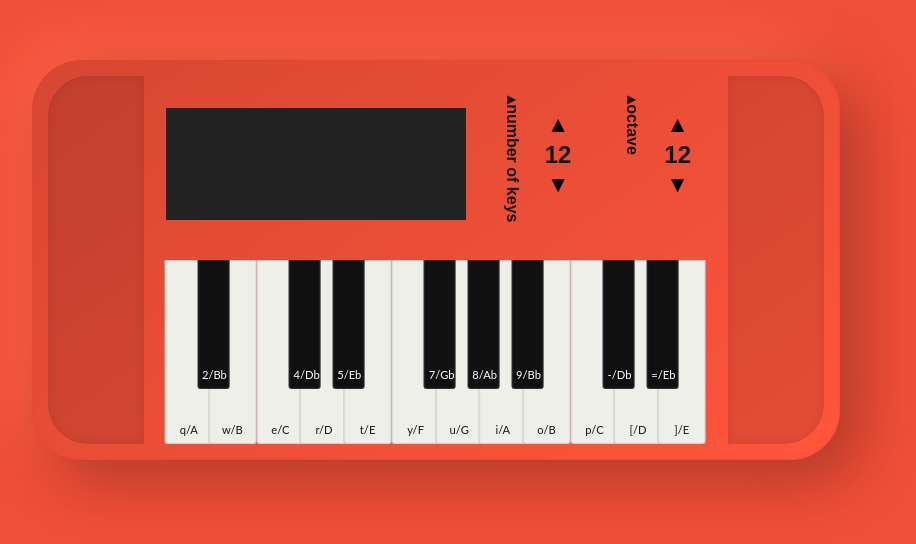
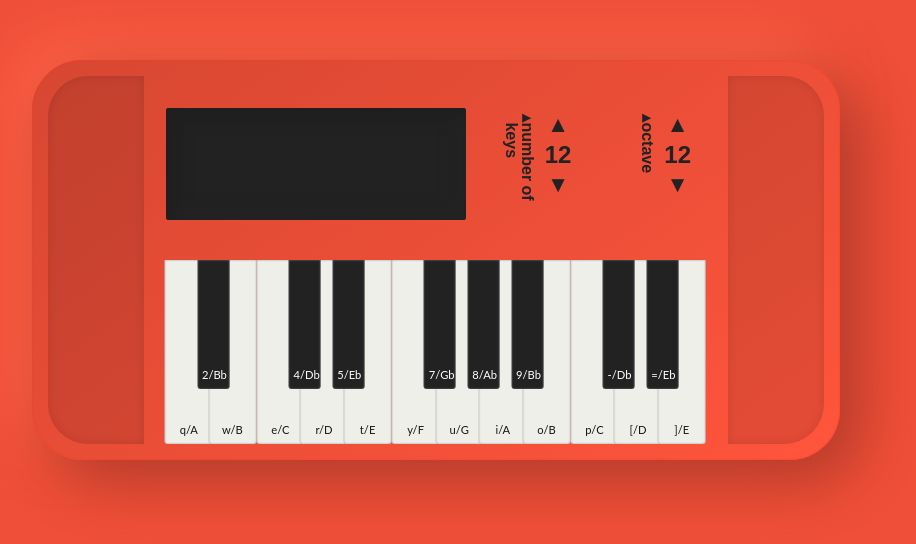
Before and after one commit to arrrden/keyboard, a React app: page / in a window 1280 px wide. Shown: the part 140-684 px from the top of the page, without its empty margins (204-1120 px from the left). Built offline with nearby package versions, Linux system fonts and the light colour scheme; a web font is replaced by a local one.

Commit message:
finished intial UI design

```diff
--- a/src/components/Controls/Controls.jsx
+++ b/src/components/Controls/Controls.jsx
@@ -26,5 +26,7 @@ const ControlsContainer = styled.div`
 const Visualiser = styled.div`
   height: 7rem;
   width: 300px;
-  background-color: #222223;
+  border-radius: 3px;
+  background: #222223;
+  box-shadow: inset 5px 5px 19px #1e1e1f, inset -5px -5px 19px #262627;
 `
--- a/src/components/Controls/children/Counter.jsx
+++ b/src/components/Controls/children/Counter.jsx
@@ -32,6 +32,7 @@ const CounterContainer = styled.div`
   grid-template-areas: 'left right';
   width: 7rem;
   height: 7rem;
+  color: #222223;
 
   h2 {
     text-align: center;
@@ -52,11 +53,11 @@ const TitleContainer = styled.div`
 
   padding: 0.4rem 0;
   position: absolute;
-  width: 8rem;
+  width: 7rem;
   top: 0;
   left: 0;
-  transform-origin: 25% 70%;
-  transform: rotate(-270deg);
+  transform-origin: 60% 0%;
+  transform: rotate(-270deg) translateX(4.6rem);
 
   h2 {
     font-size: 1rem;
@@ -73,6 +74,7 @@ const Button = styled.button`
   border: none;
   width: 100%;
   display: grid;
+  color: #222223;
 
   span {
     margin: auto;
--- a/src/components/key/Key.styled.js
+++ b/src/components/key/Key.styled.js
@@ -50,7 +50,7 @@ export const StyledWhiteKey = styled.div`
 export const StyledBlackKey = styled.div`
   width: 2rem;
   height: 70%;
-  background-color: #101010;
+  background-color: #222223;
   margin: 0 0 0 -1.4em;
   z-index: 7;
   position: relative;
```
